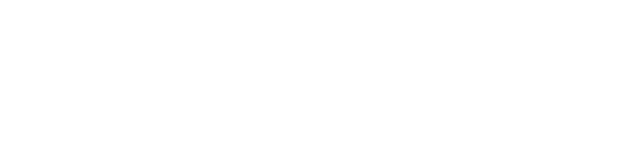
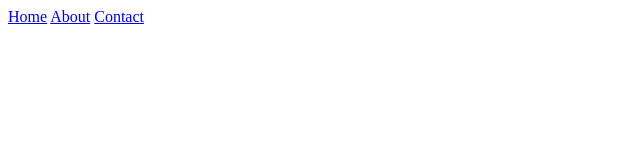
Before and after one commit to Dhanush-ck/Portfolio, a plain HTML site: page index.html in a window 1280 px wide. Shown: the whole page, without its empty margins (0-640 px from the left). Drawn offline with Linux system fonts and the light colour scheme.

Commit message:
Added Header Links

```diff
--- a/index.html
+++ b/index.html
@@ -6,6 +6,10 @@
     <title>Portfolio</title>
 </head>
 <body>
-
+    <div class="header">
+        <a href="#">Home</a>
+        <a href="#">About</a>
+        <a href="#">Contact</a>
+    </div>
 </body>
 </html>
```
